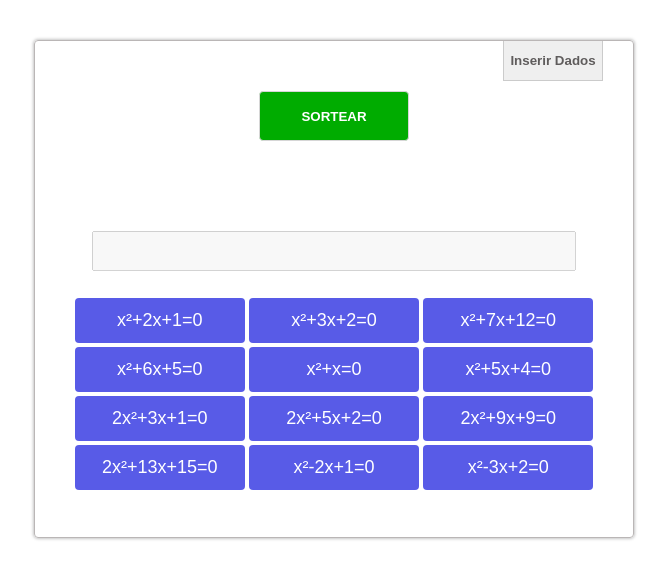
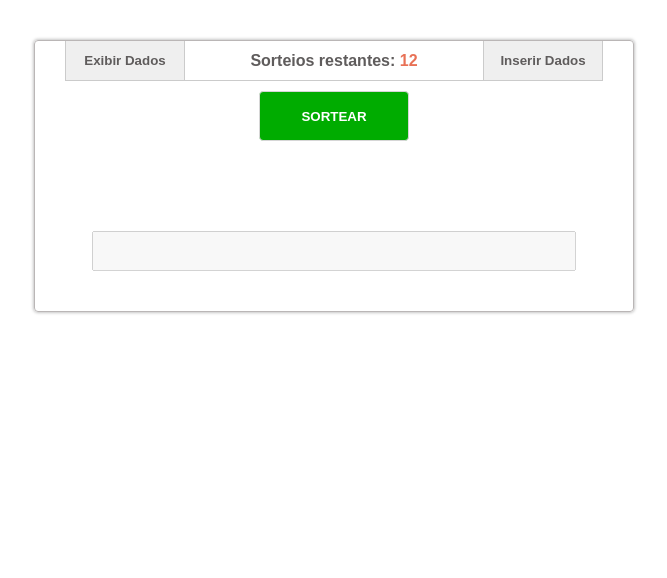
Before and after one commit to RafaelSchug/sorteio, a plain HTML site: page index.html in a window 1280 px wide. Shown: the whole page, without its empty margins (306-973 px from the left). Drawn offline with Linux system fonts and the light colour scheme.

Commit message:
Alterações CSS e adição de novas funções

```diff
--- a/assets/css/style.css
+++ b/assets/css/style.css
@@ -137,6 +137,7 @@
     flex-wrap: wrap;
     justify-content: center;
     padding: 5px;
+    display: none;
 }
 
 .main__container_cardsList .main__container_card {
@@ -166,6 +167,22 @@
     height: 40px;
     margin: 0;
     position: relative;
+    display: flex;
+    justify-content: space-between;
+}
+
+.main__container_header #content_counter {
+    height: 40px;
+    line-height: 40px;
+    width: 100%;
+    text-align: center;
+    border-bottom: 1px solid #cbcbcb;
+    color: #5f5c5c;
+    font-weight: bold;
+}
+
+#content_counter #content_colored{
+    color: #e87156;
 }
 
 .main__container_header_button {
@@ -173,16 +190,16 @@
     border-top: 0;
     height: 100%;
     width: 100px;
-    position: absolute;
-    right: 0;
     cursor: pointer;
     color: #5f5c5c;
     font-weight: bold;
+    min-width: 120px;
 }
 
 .main__container_header_button:hover {
     background: #e8e8e8;
 }
+
 
 
 /* MODAL CONTAINER */
--- a/assets/script/script.js
+++ b/assets/script/script.js
@@ -29,6 +29,8 @@ const display_content = () => {
 
         ul_elm.appendChild(new_li);
     }
+
+    document.querySelector('#content_colored').innerText = group_mirror.length;
 }
 
 display_content();
@@ -40,9 +42,12 @@ const update_display = (val) => {
     if(ul_elm.children.length > 0){
         document.querySelectorAll('.main__container_card')[val].style.flex = "0 0 0%";
         document.querySelectorAll('.main__container_card')[val].style.background = "red";
-        document.querySelectorAll('.main__container_card')[val].style.color = "white";
+
+        document.querySelector('#content_colored').innerText = group_mirror.length;
+
         setTimeout(()=>{
             document.querySelectorAll('.main__container_card')[val].remove();
+
         },500)
     }
 }
@@ -137,4 +142,19 @@ const insert_data = () => {
 
     display_content();
     close_modal();
+    document.querySelector('.randomized_item').value = "";
 }
+
+
+const toggle_data = ()=>{
+    let check = ul_elm.style.display;
+    let btn = document.querySelector('.button--left');
+
+    if(check === ''){
+        ul_elm.style.display = 'flex';
+        btn.innerText = "Ocultar Dados"
+    } else {
+        ul_elm.style.display = '';
+        btn.innerText = "Exibir Dados";
+    }
+}
--- a/index.html
+++ b/index.html
@@ -22,7 +22,9 @@
     </div>
     <main class="main__container">
         <header class="main__container_header">
-            <button class="main__container_header_button" onclick="display_modal()">Inserir Dados</button>
+            <button class="main__container_header_button button--left" onclick="toggle_data()">Exibir Dados</button>
+            <span id="content_counter">Sorteios restantes: <span id="content_colored"></span> </span>
+            <button class="main__container_header_button button--right" onclick="display_modal()">Inserir Dados</button>
         </header>
         <button id="randomize_button" class="default_button" onclick="randomize_prepare()">Sortear</button>
         <div class="animation_content">
```
